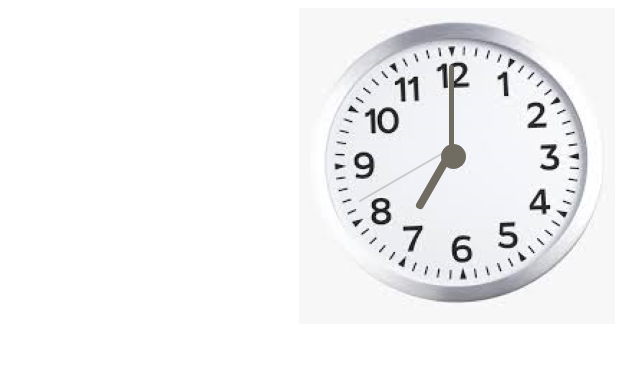
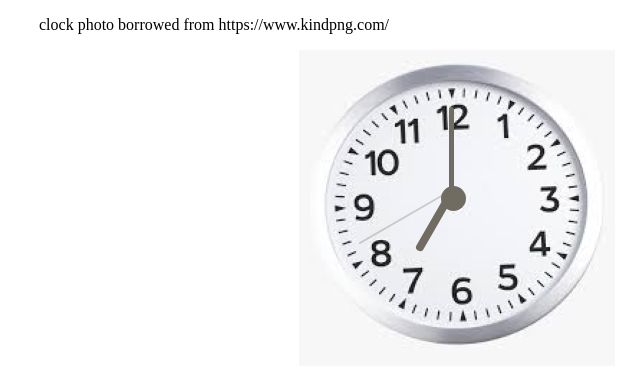
Before and after one commit to cyber-leo233/analogClock, a plain HTML site: page index.html in a window 1280 px wide. Shown: the whole page, without its empty margins (9-649 px from the left). Drawn offline with Linux system fonts and the light colour scheme.

Commit message:
Add files via upload

```diff
--- a/index.html
+++ b/index.html
@@ -82,6 +82,9 @@
 </head>
 
 <body>
+  <figure>
+    clock photo borrowed from https://www.kindpng.com/
+  </figure>
   <div id="clock">
 <div class="circle">
 
@@ -92,6 +95,7 @@
 
   </div>
 
+
 </body>
 
 </html>
```
